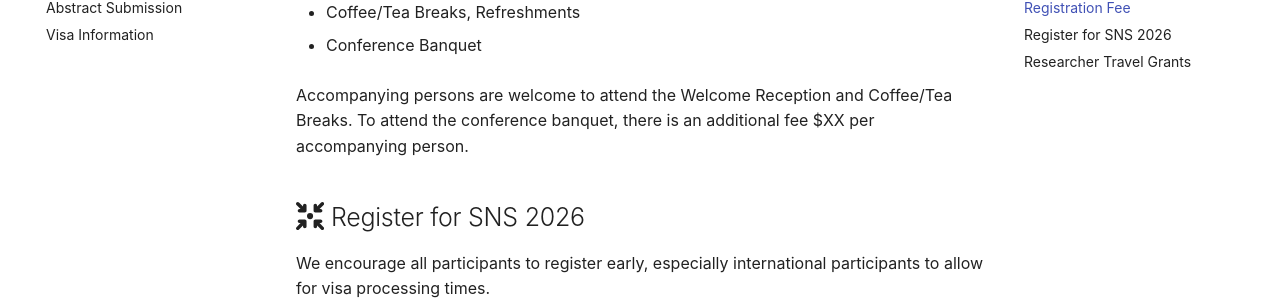
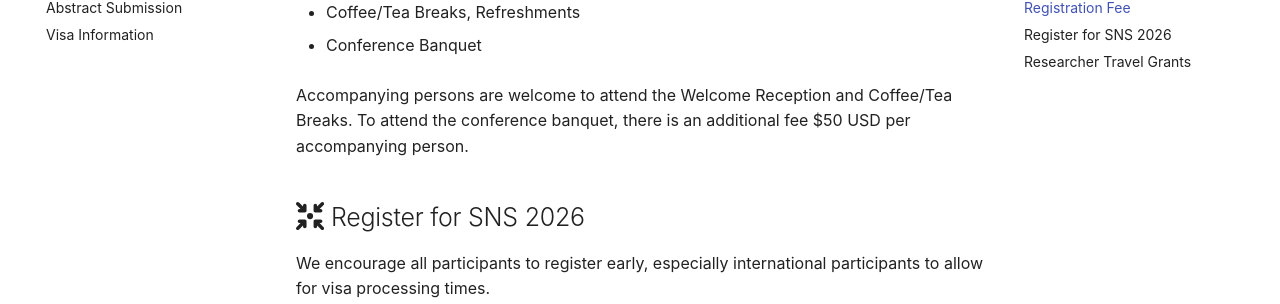
Before and after one commit to SNS2026/SNS2026.github.io, an MkDocs documentation site: the page built from docs/register.md, in a window 1280 px wide and 900 px high, scrolled down 599 px. Shown: the part 175-479 px from the top of the window. Built offline with MkDocs 1.6.1 and Material for MkDocs 9.7.7, drawn with Linux system fonts in a browser that asks for light colours; some web fonts are replaced.

Commit message:
Update register.md

```diff
--- a/docs/register.md
+++ b/docs/register.md
@@ -26,7 +26,7 @@
 
 - Conference Banquet
 
-Accompanying persons are welcome to attend the Welcome Reception and Coffee/Tea Breaks. To attend the conference banquet, there is an additional fee $XX per accompanying person.
+Accompanying persons are welcome to attend the Welcome Reception and Coffee/Tea Breaks. To attend the conference banquet, there is an additional fee $50 USD per accompanying person.
 
 ## :fontawesome-solid-arrows-to-circle: Register for SNS 2026
 
```
